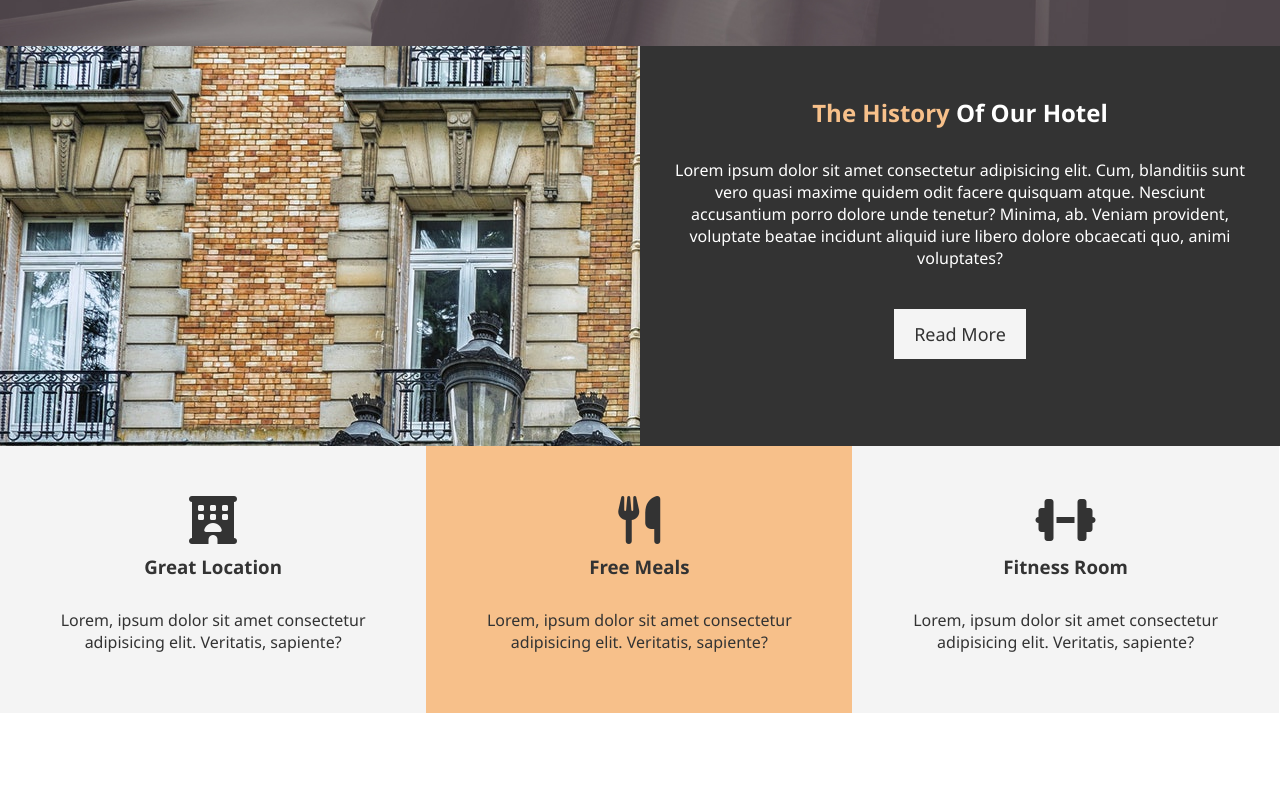
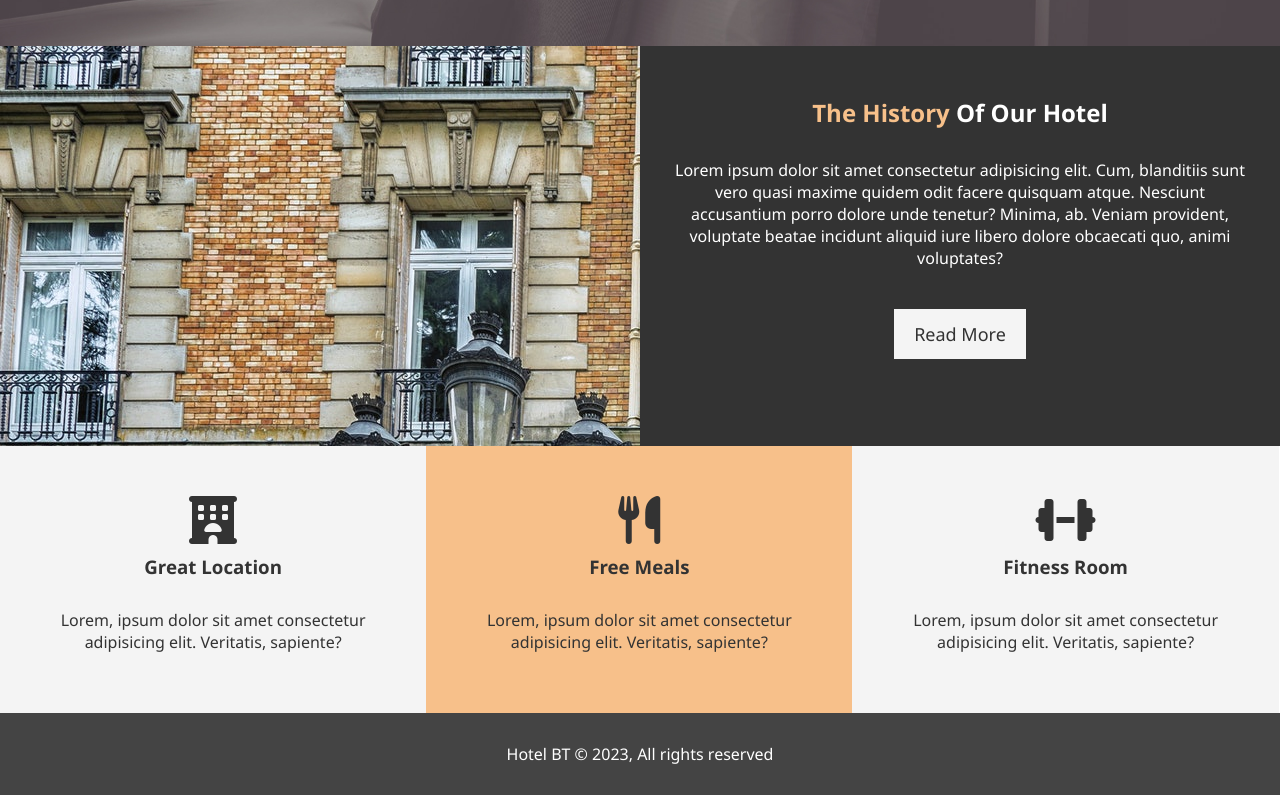
Before and after one commit to geek911/hotel_website, a plain HTML site: page index.html in a window 1280 px wide. Shown: the part 627-1422 px from the top of the page. Before the commit the page ends 1340 px from the top, so only its background shows below. Drawn offline with Linux system fonts and the light colour scheme.

Commit message:
added a homepage

```diff
--- a/css/style.css
+++ b/css/style.css
@@ -70,6 +70,12 @@
 .box i {
   margin-bottom: 10px;
 }
+
+.clr {
+  clear: both;
+}
+
+
 /* Main styling */
 
 html,
@@ -177,3 +183,10 @@ p {
 #home-info .info-content p {
   padding-bottom: 30px;
 }
+
+#main-footer {
+  text-align: center;
+  background-color: #444;
+  color: #fff;
+  padding: 20px;
+}
--- a/index.html
+++ b/index.html
@@ -75,6 +75,12 @@
         </div>
     </section>
 
+    <div class="clr"></div>
+
+    <footer id="main-footer">
+        <p>Hotel BT &copy; 2023, All rights reserved</p>
+    </footer>
+
 </body>
 
 </html>
```
